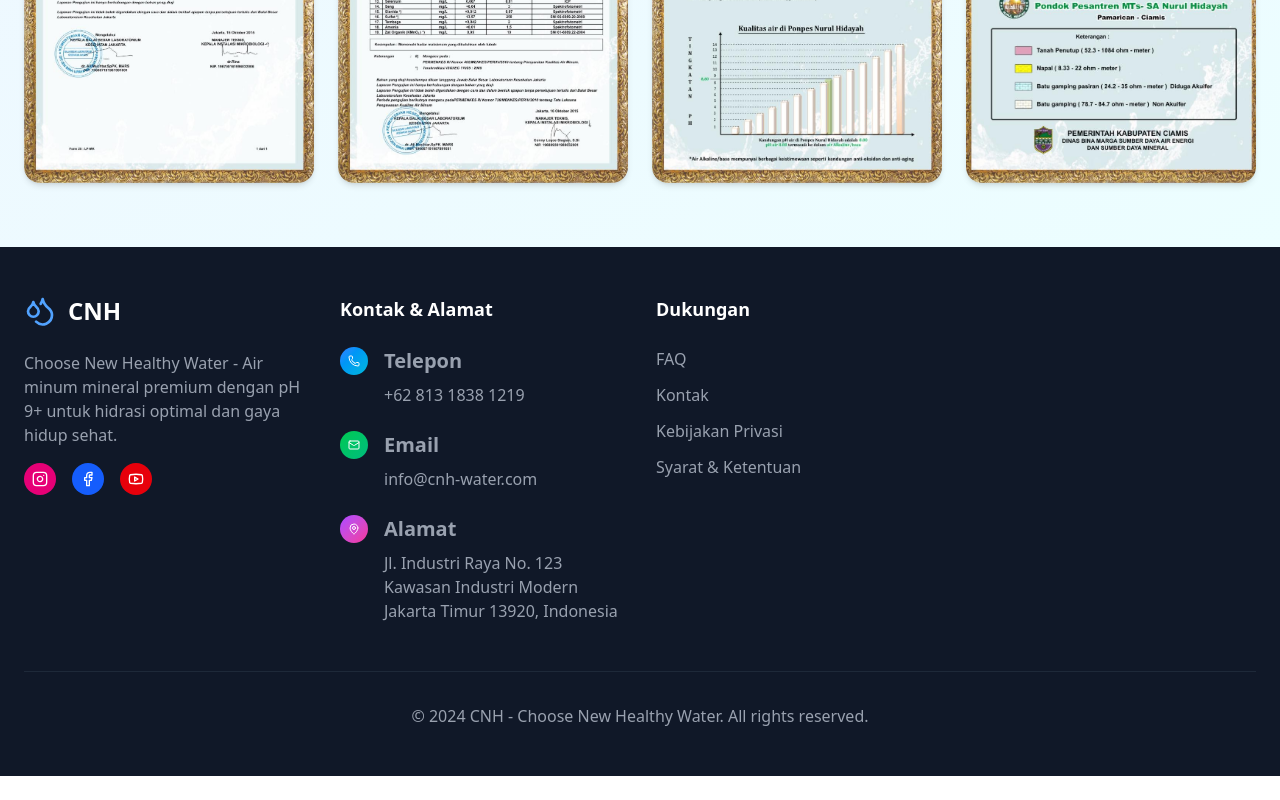
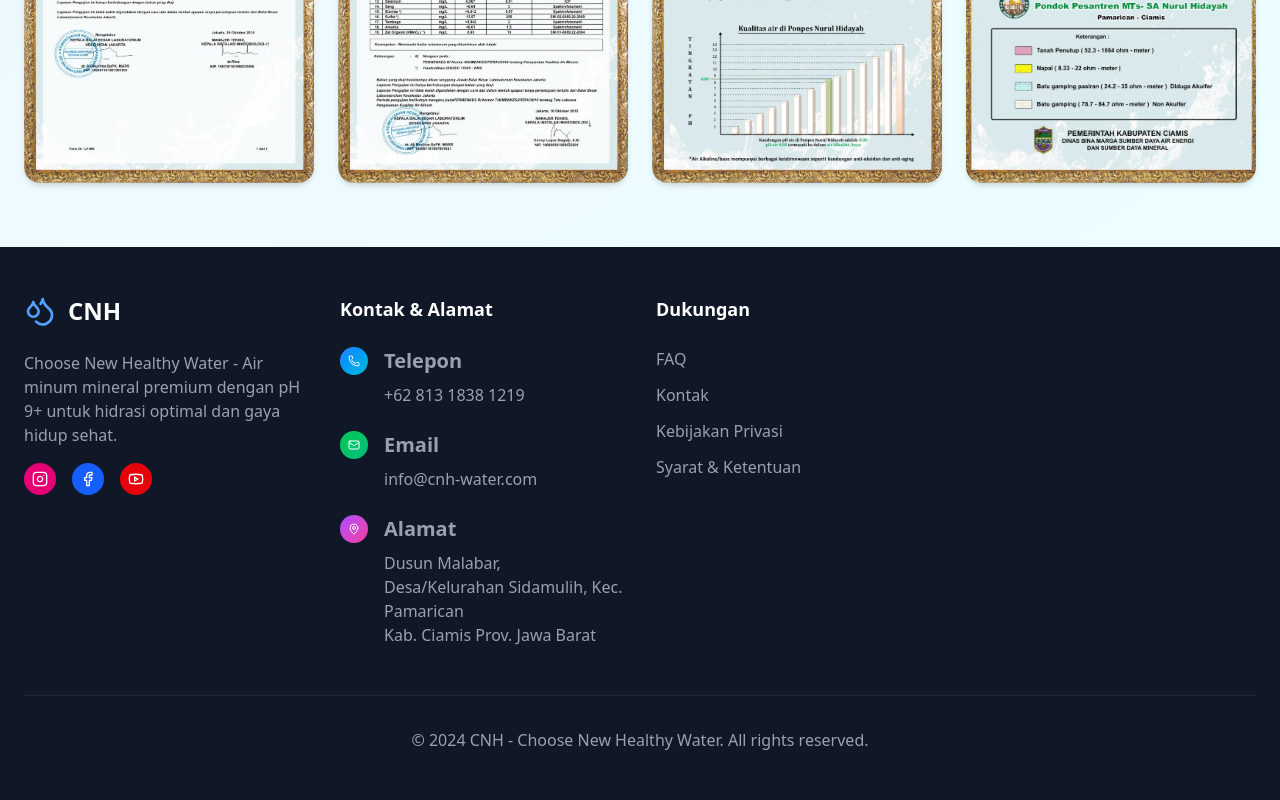
Before and after one commit to fairuzulum/cnh-web, a React (Vite) app: page / in a window 1280 px wide. Shown: the part 3974-4774 px from the top of the page. Before the commit the page ends 4750 px from the top, so only its background shows below. Built offline with nearby package versions, Linux system fonts and the light colour scheme.

Commit message:
update alamat

```diff
--- a/src/App.jsx
+++ b/src/App.jsx
@@ -837,11 +837,11 @@
                       Alamat
                     </h4>
                     <p className="text-gray-400 text-sm sm:text-base">
-                      Jl. Industri Raya No. 123
+                      Dusun Malabar,
                       <br />
-                      Kawasan Industri Modern
+                      Desa/Kelurahan Sidamulih, Kec. Pamarican
                       <br />
-                      Jakarta Timur 13920, Indonesia
+                      Kab. Ciamis Prov. Jawa Barat
                     </p>
                   </div>
                 </div>
```
